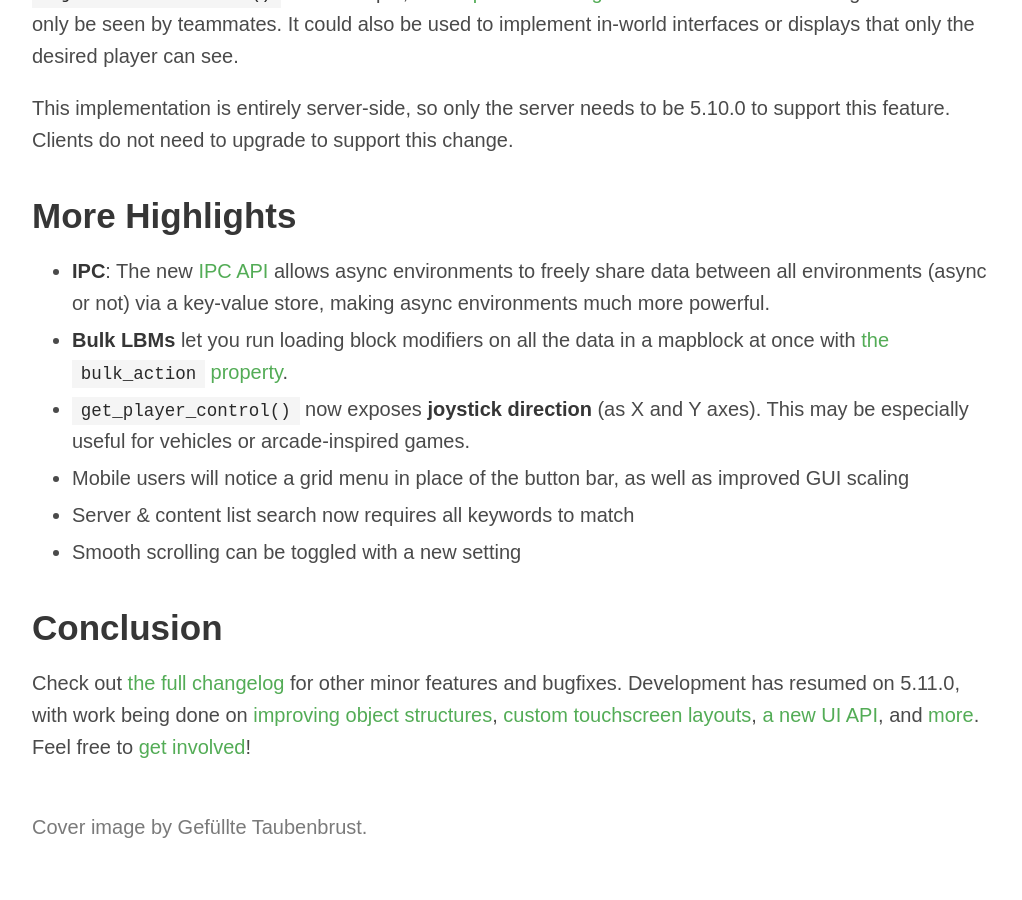
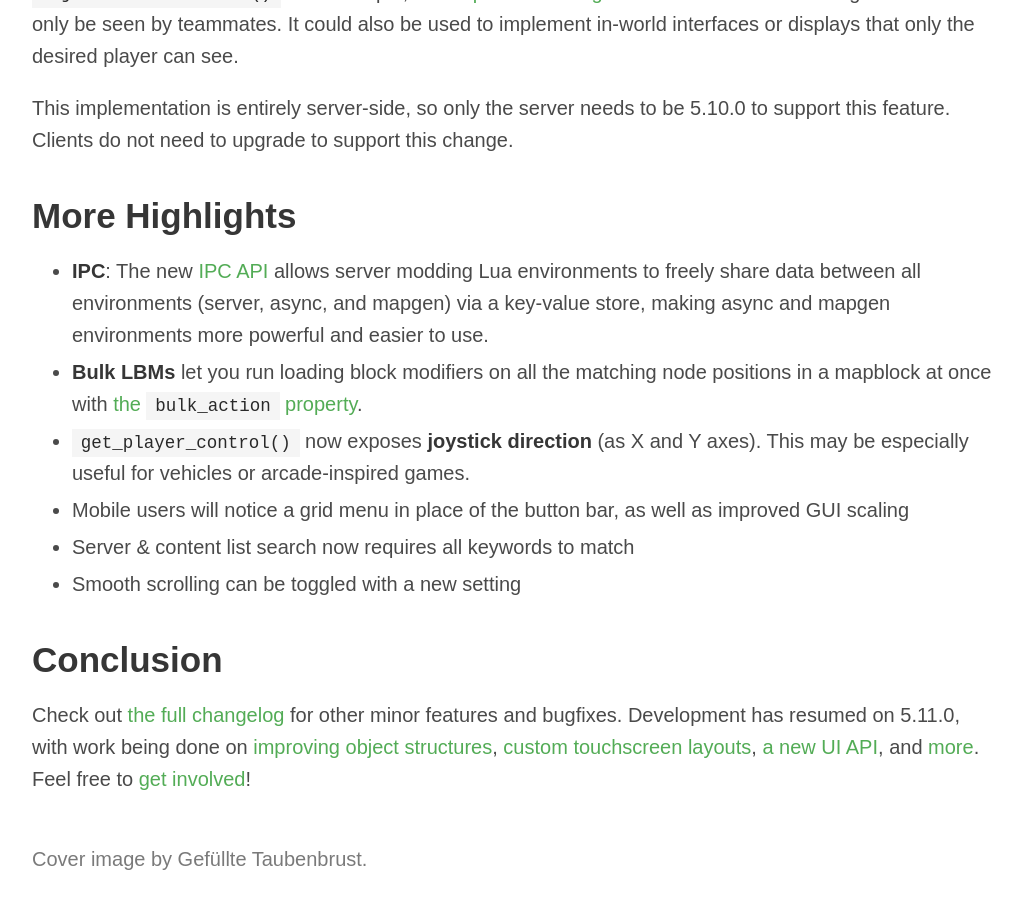
Before and after one commit to minetest/blog, a Jekyll site: the page built from _posts/2024-11-10-5.10.0-released.md, in a window 1280 px wide and 900 px high, scrolled down 3422 px. Shown: the whole window, without its empty margins (128-1150 px from the left). Built offline with Jekyll 4.4.1, drawn with Linux system fonts in a browser that asks for light colours; some of the changed text lies outside the part shown.

Commit message:
Apply suggestions from review(s)
Co-authored-by: rubenwardy <rw@rubenwardy.com>
Co-authored-by: DS <ds.desour@proton.me>

```diff
--- a/_posts/2024-11-10-5.10.0-released.md
+++ b/_posts/2024-11-10-5.10.0-released.md
@@ -85,10 +85,10 @@ not need to upgrade to support this change.
 
 ## More Highlights
 
-* **IPC**: The new [IPC API](https://github.com/minetest/minetest/blob/5.10.0/doc/lua_api.md#ipc) allows async
-  environments to freely share data between all environments (async or not) via a key-value store, making async
-  environments much more powerful.
-* **Bulk LBMs** let you run loading block modifiers on all the data in a mapblock at once with [the `bulk_action`
+* **IPC**: The new [IPC API](https://github.com/minetest/minetest/blob/5.10.0/doc/lua_api.md#ipc) allows server modding Lua
+  environments to freely share data between all environments (server, async, and mapgen) via a key-value store, making async and mapgen
+  environments more powerful and easier to use.
+* **Bulk LBMs** let you run loading block modifiers on all the matching node positions in a mapblock at once with [the `bulk_action`
   property](https://github.com/minetest/minetest/blob/5.10.0/doc/lua_api.md#lbm-loadingblockmodifier-definition).
 * [`get_player_control()`](https://github.com/minetest/minetest/blob/5.10.0/doc/lua_api.md#player-only-no-op-for-other-objects)
   now exposes **joystick direction** (as X and Y axes). This may be especially useful for vehicles or arcade-inspired
```
Also changed, not shown: other parts of _posts/2024-11-10-5.10.0-released.md (+1 -1 lines).
